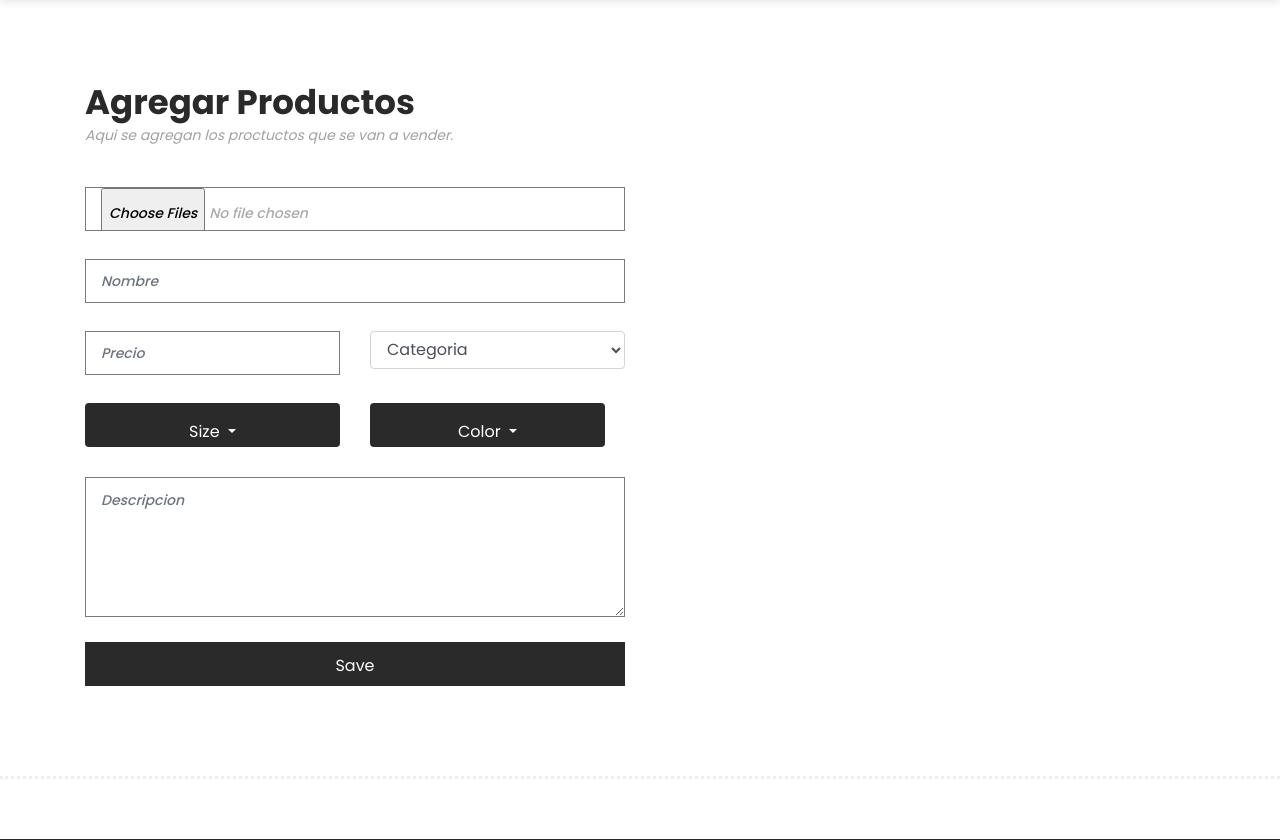
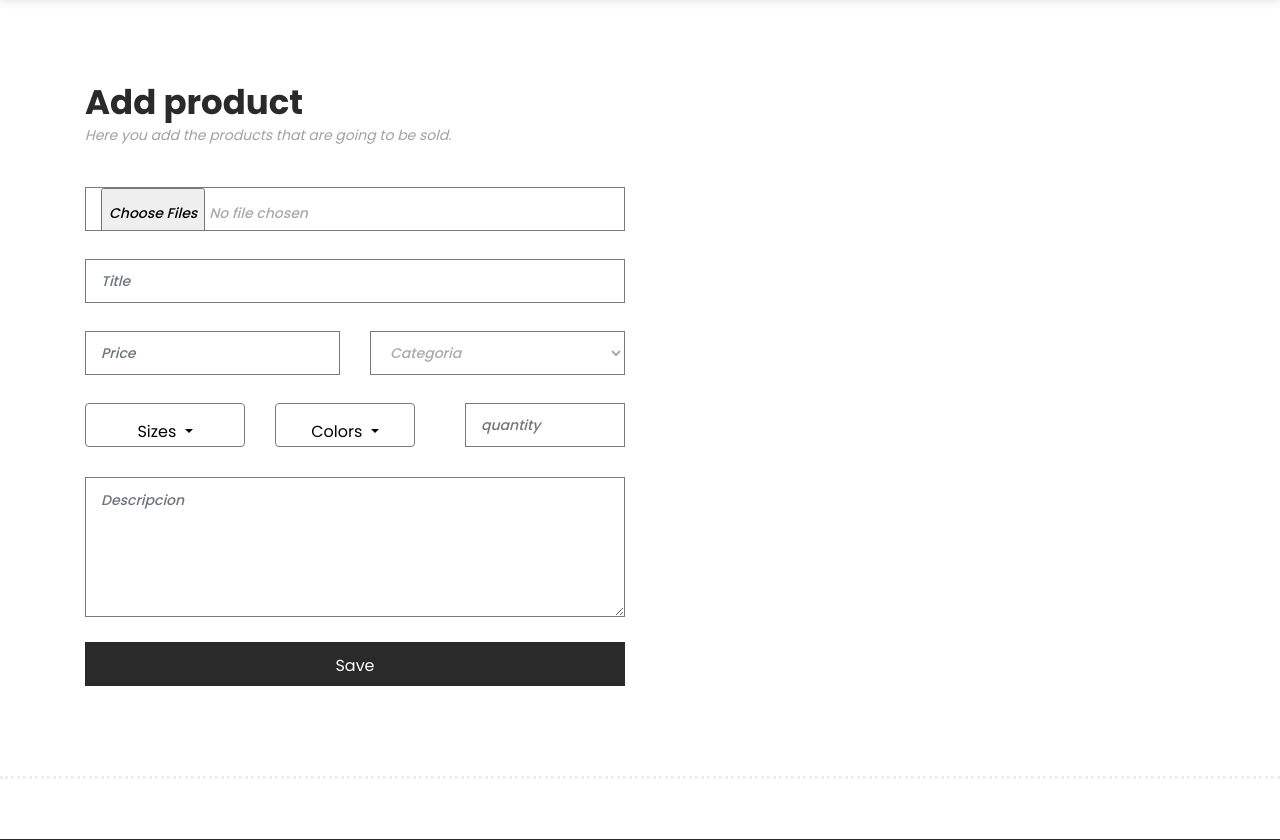
Before and after one commit to JhonKill007/VirtuaStore, a PHP site: page /agregar in a window 1280 px wide. Shown: the part 80-920 px from the top of the page. Run offline with PHP 8.4, Linux system fonts and the light colour scheme; the visitor is signed in with stand-in values (Sample User, id 1); data comes from the database, SQL or seed files in the repository; data that the repository does not hold is empty; some libraries are stand-ins or nearby versions.

Commit message:
Se agrego cantidad

```diff
--- a/agregar.php
+++ b/agregar.php
@@ -11,14 +11,20 @@ if (isset($_SESSION['ID_ADMIN'])) {
             <div class="row">
                 <div class="col-lg-6">
                     <div class="section-heading">
-                        <h2>Agregar Productos</h2>
-                        <span>Aqui se agregan los proctuctos que se van a vender.</span>
+                        <h2>Add product</h2>
+                        <span>Here you add the products that are going to be sold.</span>
                     </div>
                     <form id="contact" action="keys/agrega.php" method="post" enctype="multipart/form-data">
                         <div class="row">
                             <div class="col-lg-12">
                                 <fieldset>
-                                    <input class="form-control" type="file" name="foto[]" multiple required="">
+                                    <!-- <label class="post-btn-container btn-upload postcheck1" for="inputpost" onclick="post()" title="Publicar Foto">
+                                        <i class="fas fa-plus"></i>
+
+                                    </label> -->
+                                    <input class="form-control" type="file"  name="foto[]" multiple  required="">
+
+
                                 </fieldset>
                             </div>
                             <br>
@@ -26,7 +32,7 @@ if (isset($_SESSION['ID_ADMIN'])) {
                             <br>
                             <div class="col-lg-12">
                                 <fieldset>
-                                    <input class="form-control" name="nombre" type="text" id="name" placeholder="Nombre" required="">
+                                    <input class="form-control" name="nombre" type="text" id="name" placeholder="Title" required="">
                                 </fieldset>
                             </div>
                             <br>
@@ -34,12 +40,22 @@ if (isset($_SESSION['ID_ADMIN'])) {
                             <br>
                             <div class="col-lg-6">
                                 <fieldset>
-                                    <input class="form-control" name="precio" type="number" step="0.01" id="name" placeholder="Precio" required="">
+                                    <input class="form-control" name="precio" type="number" step="0.01" id="name" placeholder="Price" required="">
                                 </fieldset>
                             </div>
                             <div class="col-lg-6">
                                 <fieldset>
-                                    <select class="form-control" id="categoria" name="categoria" required>
+                                    <select style="width: 100%;
+                                            height: 44px;
+                                            line-height: 44px;
+                                            padding: 0px 15px;
+                                            font-size: 14px;
+                                            font-style: italic;
+                                            font-weight: 500;
+                                            color: #aaa;
+                                            border-radius: 0px;
+                                            border: 1px solid #7a7a7a;
+                                            box-shadow: none;" class="form-control" id="categoria" name="categoria" required>
                                         <option>Categoria</option>
                                         <option value="mujer">women</option>
                                         <option value="rostro">Rostro</option>
@@ -52,11 +68,11 @@ if (isset($_SESSION['ID_ADMIN'])) {
                             <br>
                             <br>
                             <hr>
-                            <div class="col-lg-6">
+                            <div class="col-lg-4">
                                 <fieldset>
-                                    <div class="dropdown" >
-                                        <button  style="width:100%"  class="btn btn-outline-light dropdown-toggle" type="button" id="dropdownMenuButton" data-toggle="dropdown" aria-haspopup="true" aria-expanded="false">
-                                            Size </button>
+                                    <div class="dropdown">
+                                        <button style="width:100%; background-color:white; color:black; border: 1px solid #7a7a7a" class="btn btn-outline-light dropdown-toggle" type="button" id="dropdownMenuButton" data-toggle="dropdown" aria-haspopup="true" aria-expanded="false">
+                                            Sizes </button>
                                         <div class="dropdown-menu" aria-labelledby="dropdownMenuButton">
 
                                             <?php
@@ -89,11 +105,11 @@ if (isset($_SESSION['ID_ADMIN'])) {
                                     </div>
                                 </fieldset>
                             </div>
-                            <div class="col-lg-6">
+                            <div class="col-lg-4">
                                 <fieldset>
                                     <div class="dropdown" style="margin-right: 20px; ">
-                                        <button style="width:100%" class="btn btn-outline-light dropdown-toggle" type="button" id="dropdownMenuButton" data-toggle="dropdown" aria-haspopup="true" aria-expanded="false">
-                                            Color </button>
+                                        <button style="width:100%; background-color:white; color:black; border: 1px solid #7a7a7a" class="btn btn-outline-light dropdown-toggle" type="button" id="dropdownMenuButton" data-toggle="dropdown" aria-haspopup="true" aria-expanded="false">
+                                            Colors </button>
                                         <div class="dropdown-menu" aria-labelledby="dropdownMenuButton">
 
                                             <?php
@@ -126,6 +142,11 @@ if (isset($_SESSION['ID_ADMIN'])) {
                                     </div>
                                 </fieldset>
                             </div>
+                            <div class="col-lg-4">
+                                <fieldset>
+                                    <input type="number" placeholder="quantity" name="cantidad" required>
+                                </fieldset>
+                            </div>
                             <div class="col-lg-12">
                                 <fieldset>
                                     <textarea class="form-control" name="descripcion" rows="6" id="message" placeholder="Descripcion" required=""></textarea>
--- a/keys/agrega.php
+++ b/keys/agrega.php
@@ -12,6 +12,7 @@ $categoria = $_POST['categoria'];
 $descripcion = $_POST['descripcion'];
 $colorSelect = $_POST['color'];
 $sizeSelect = $_POST['size'];
+$cantidadS = $_POST['cantidad'];
 
 
 
@@ -22,7 +23,7 @@ if (!empty($nombre) || !empty($ruta_send) || !empty($precio)  || !empty($descrip
     require("conection.php");
 
     if ($conn) {
-        $INSERT = "INSERT INTO productos (foto,articulo,categoria,precio,descripcion)values('$ruta_send','$nombre','$categoria','$precio','$descripcion')";
+        $INSERT = "INSERT INTO productos (foto,articulo,categoria,precio,descripcion,cantidad)values('$ruta_send','$nombre','$categoria','$precio','$descripcion','$cantidadS')";
         $resultado = mysqli_query($conn, $INSERT);
         if ($resultado) {
 
```
